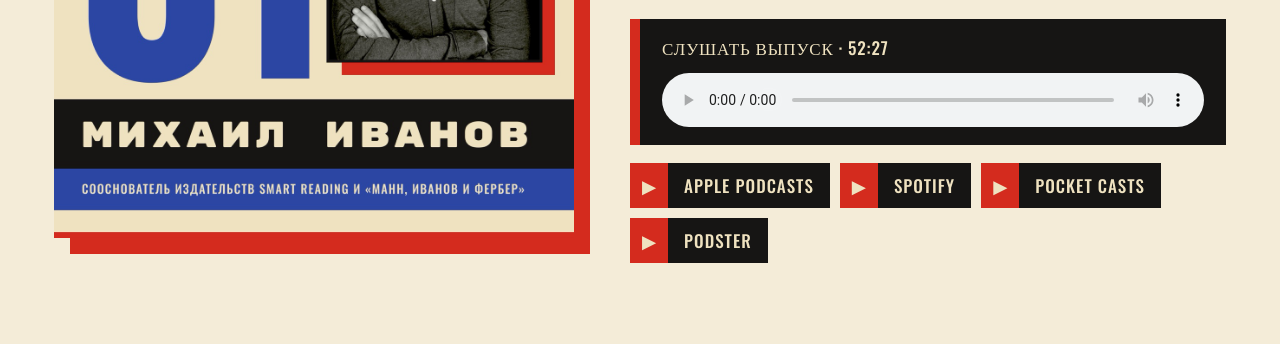
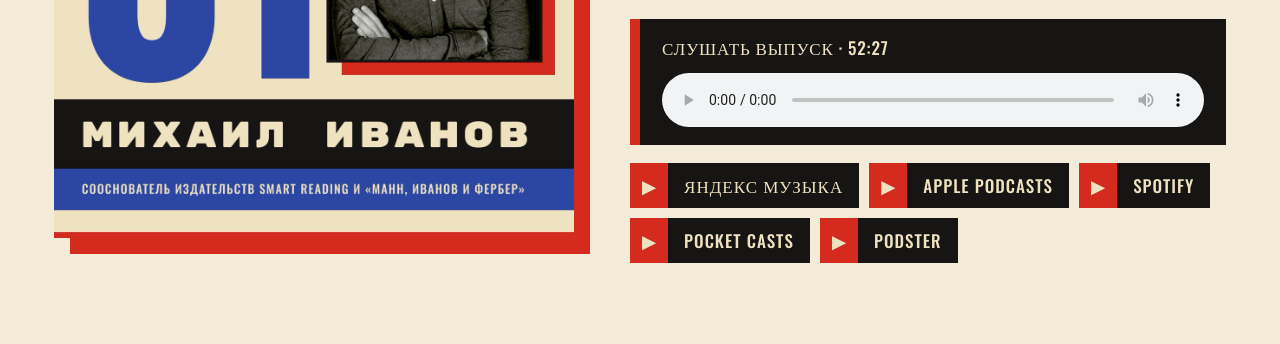
Before and after one commit to ilenkov4you/fabrikaknig, a plain HTML site: page ep01.html in a window 1280 px wide. Shown: the part 427-771 px from the top of the page. Drawn offline with nearby package versions, Linux system fonts and the light colour scheme.

Commit message:
Кнопка Яндекс Музыки на главной и странице выпуска 1

```diff
--- a/ep01.html
+++ b/ep01.html
@@ -55,6 +55,7 @@
         <audio controls preload="metadata" src="https://podster.fm/episodes/a340074e-a36a-44a1-954b-46ea05895f9f/audio.mp3">Ваш браузер не воспроизводит звук. Выпуск можно послушать на Podster: кнопка ниже.</audio>
       </div>
       <div class="listen" style="justify-content:flex-start;padding:0;margin-top:18px">
+        <a class="btn" href="https://music.yandex.ru/album/45083475" rel="noopener"><b>▶</b><span>Яндекс Музыка</span></a>
         <a class="btn" href="https://podcasts.apple.com/us/podcast/id6836115087?i=1000802608234" rel="noopener"><b>▶</b><span>Apple Podcasts</span></a>
         <a class="btn" href="https://open.spotify.com/episode/3GJwYz2I6i0cYPvcGEa0ek" rel="noopener"><b>▶</b><span>Spotify</span></a>
         <a class="btn" href="https://pca.st/podcast/02d5c670-c592-013f-55d8-0affcb2f3ff3" rel="noopener"><b>▶</b><span>Pocket Casts</span></a>
```
Also changed, not shown: index.html (+1 -0 lines).
